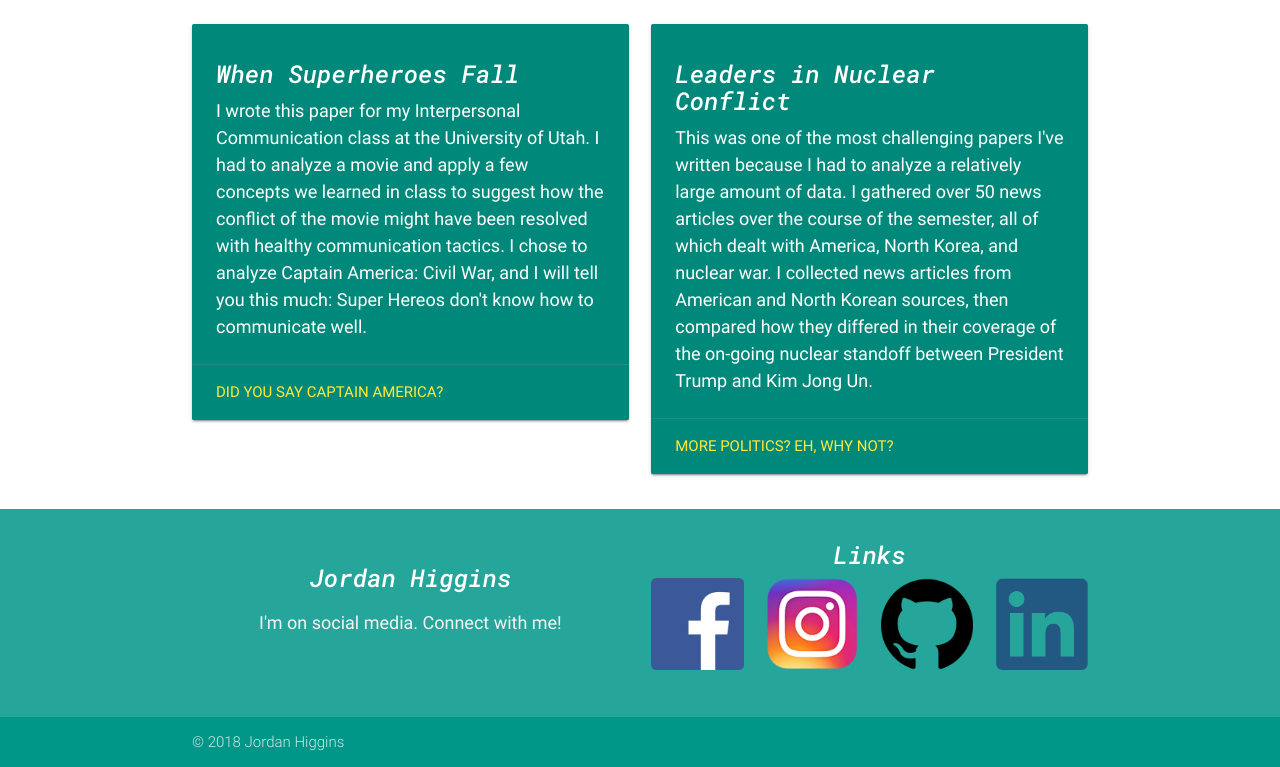
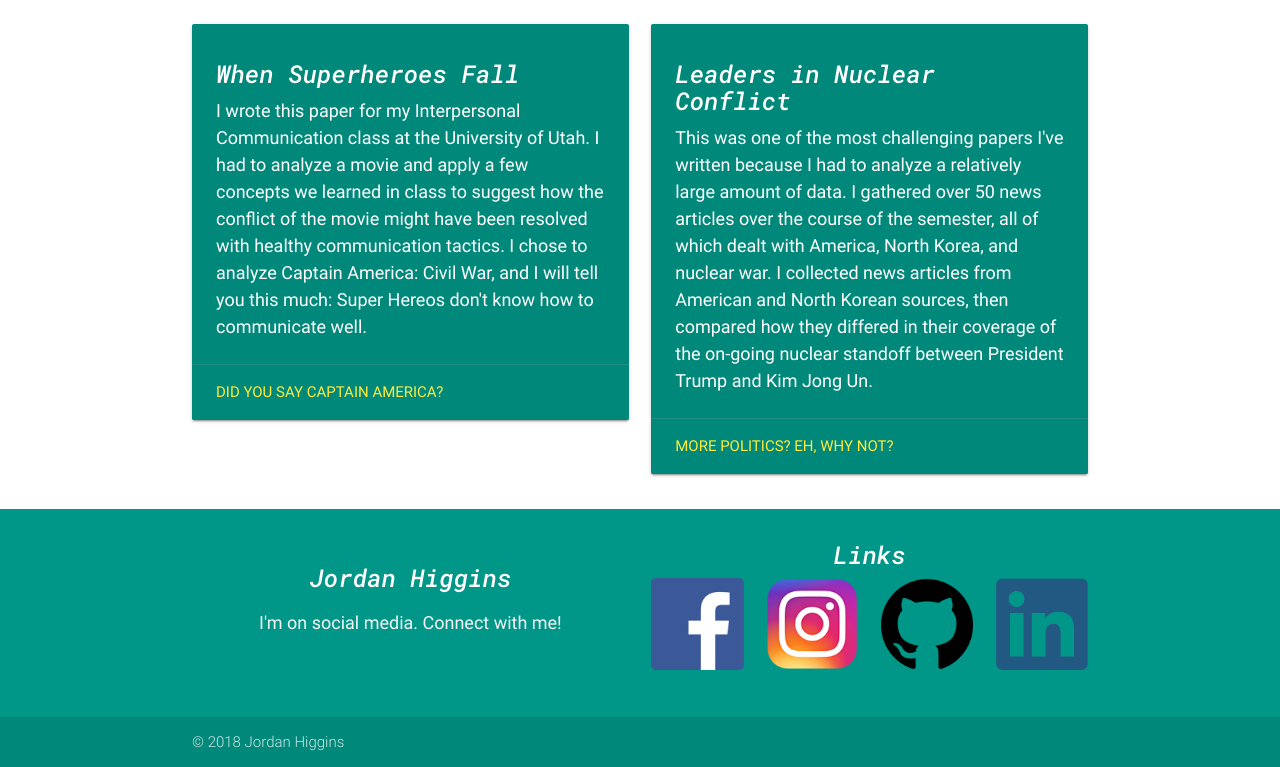
Before and after one commit to jhiggi44/final-portfolio, a plain HTML site: page academic.html in a window 1280 px wide. Shown: the part 1142-1909 px from the top of the page. Drawn offline with nearby package versions, Linux system fonts and the light colour scheme.

```diff
--- a/academic.html
+++ b/academic.html
@@ -892,7 +892,7 @@
     <!-- End Main Body -->
 
     <!-- Footer -->
-    <footer class="page-footer teal lighten-1">
+    <footer class="page-footer teal">
         <div class="container">
             <div class="row">
                 <div class="col s6">
@@ -932,7 +932,7 @@
                 </div>
             </div>
         </div>
-        <div class="footer-copyright teal">
+        <div class="footer-copyright teal darken-1">
             <div class="container">
                 © 2018 Jordan Higgins
             </div>
```
Also changed, not shown: index.html (+1 -3 lines).
